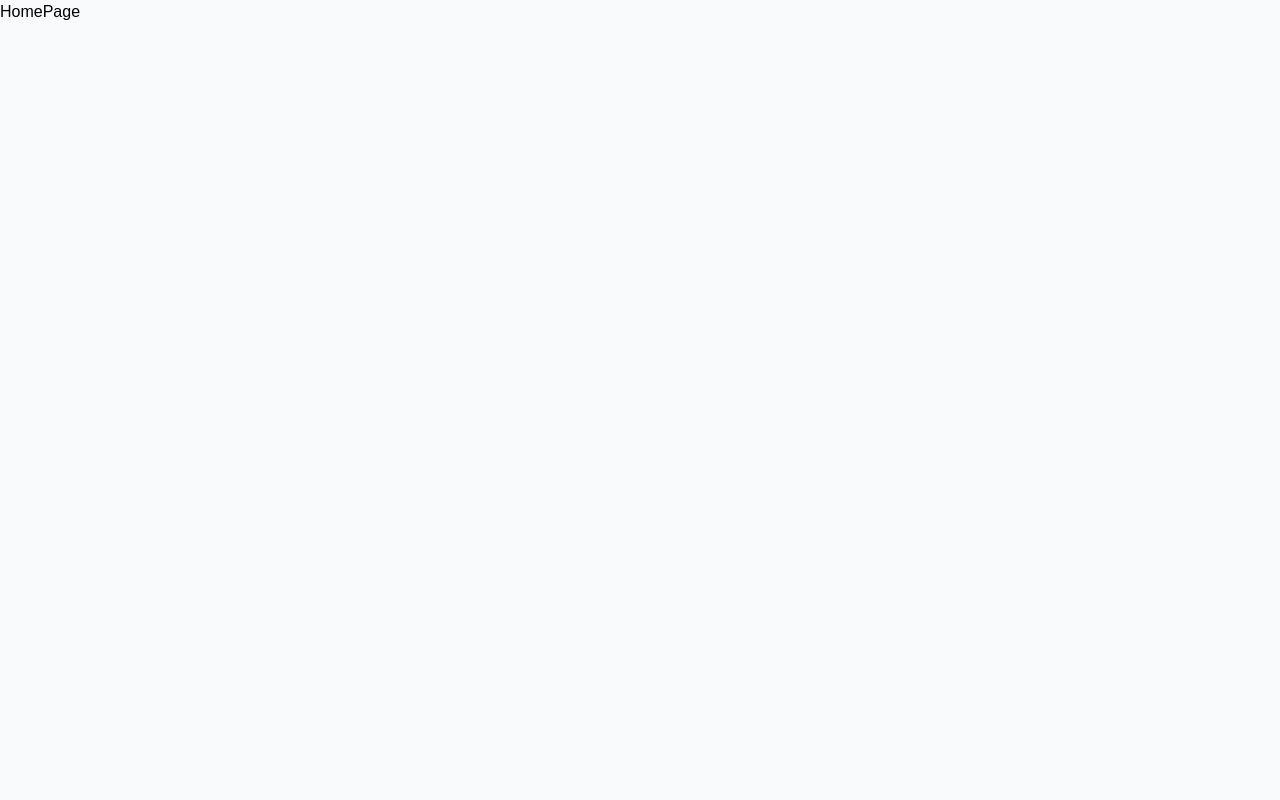
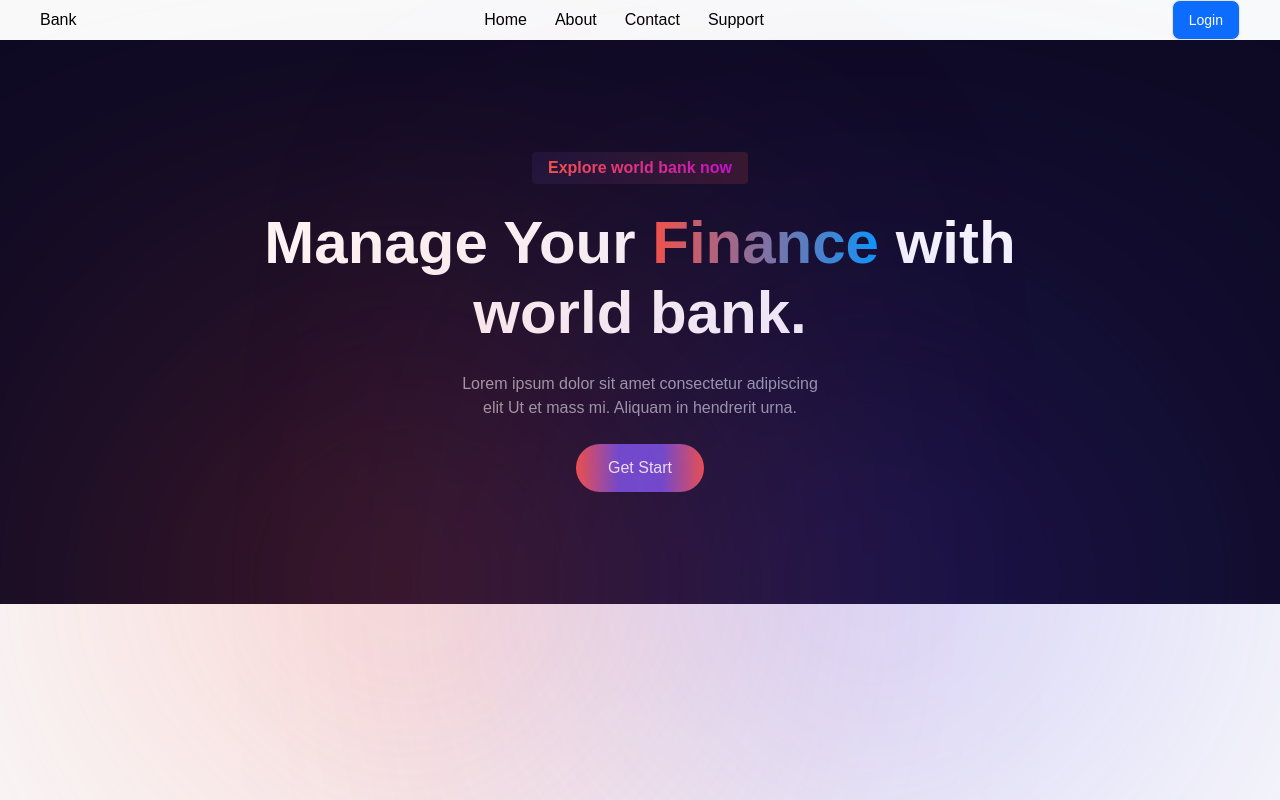
Before and after one commit to farukulWD/world-bank-frontend, a Next.js app: page / in a window 1280 px wide. Built offline with nearby package versions, Linux system fonts and the light colour scheme.

Commit message:
Added banner section

```diff
--- a/src/app/(root)/page.tsx
+++ b/src/app/(root)/page.tsx
@@ -1,7 +1,105 @@
+import PrimaryButton from '@/components/buttons/PrimaryButton';
+import Link from 'next/link';
 import React from 'react';
 
 const HomePage = () => {
-    return <div>HomePage</div>;
+    return (
+        <>
+            <header>
+                <div>
+                    <div className="container flex items-center justify-between gap-4">
+                        <Link href={'/'}>Bank</Link>
+                        <ul className="flex items-center justify-center gap-3">
+                            <li>
+                                <Link href="#" className="px-2 py-1">
+                                    Home
+                                </Link>
+                            </li>
+                            <li>
+                                <Link href="#" className="px-2 py-1">
+                                    About
+                                </Link>
+                            </li>
+                            <li>
+                                <Link href="#" className="px-2 py-1">
+                                    Contact
+                                </Link>
+                            </li>
+                            <li>
+                                <Link href="#" className="px-2 py-1">
+                                    Support
+                                </Link>
+                            </li>
+                        </ul>
+                        <div>
+                            <PrimaryButton>Login</PrimaryButton>
+                        </div>
+                    </div>
+                </div>
+            </header>
+
+            <main>
+                <section className="relative">
+                    <div
+                        className="filter-[200px] absolute -bottom-32 left-[20%] h-[300px] w-[300px] rounded-full bg-[#fb5141]"
+                        style={{ filter: 'blur(200px)' }}
+                    ></div>
+                    <div
+                        className="filter-[200px] absolute -bottom-32 right-[20%] h-[300px] w-[300px] rounded-full bg-[#573fea]"
+                        style={{ filter: 'blur(200px)' }}
+                    ></div>
+                    <div>
+                        <div className="bg-customPurple py-28">
+                            <div className="container flex items-center justify-center">
+                                <div className="flex flex-col gap-6">
+                                    <div className="flex justify-center">
+                                        <p
+                                            className="rounded bg-gradient-to-r from-[#674ad91c] to-[#fb504128] px-4 py-1"
+                                            // style={{
+                                            //     backgroundImage:
+                                            //         'linear-gradient(90deg, #674ad9 0%, #fb5141 100%)',
+                                            // }}
+                                        >
+                                            <span className="bg-gradient-to-r from-[#fb5343] to-[#c70cce] bg-clip-text font-semibold text-transparent">
+                                                Explore world bank now
+                                            </span>
+                                        </p>
+                                    </div>
+                                    <div>
+                                        <h1 className="text-center text-[60px] font-bold leading-[70px] text-white">
+                                            Manage Your{' '}
+                                            <span className="bg-gradient-to-r from-[#fb5343] to-[#059dff] bg-clip-text text-transparent">
+                                                Finance
+                                            </span>{' '}
+                                            with <br /> world bank.
+                                        </h1>
+                                    </div>
+                                    <div>
+                                        <p className="mx-auto w-1/2 text-center text-gray-400">
+                                            Lorem ipsum dolor sit amet
+                                            consectetur adipiscing elit Ut et
+                                            mass mi. Aliquam in hendrerit urna.
+                                        </p>
+                                    </div>
+                                    <div className="flex justify-center">
+                                        <button
+                                            className="rounded-3xl px-8 py-3 text-white"
+                                            style={{
+                                                backgroundImage:
+                                                    'linear-gradient(90deg, rgb(251, 81, 65), rgb(103, 74, 217), rgb(103, 74, 217), rgb(251, 81, 65))',
+                                            }}
+                                        >
+                                            Get Start
+                                        </button>
+                                    </div>
+                                </div>
+                            </div>
+                        </div>
+                    </div>
+                </section>
+            </main>
+        </>
+    );
 };
 
 export default HomePage;
--- a/src/app/globals.css
+++ b/src/app/globals.css
@@ -36,3 +36,9 @@ body {
         --accent-foreground: 210 40% 98%;
     }
 }
+
+@layer utilities {
+    .container {
+        @apply max-w-[1200px];
+    }
+}
--- a/tailwind.config.ts
+++ b/tailwind.config.ts
@@ -1,48 +1,44 @@
-import type { Config } from "tailwindcss";
+import type { Config } from 'tailwindcss';
 
 const config: Config = {
-    darkMode: ["class"],
+    darkMode: ['class'],
     content: [
-    "./src/pages/**/*.{js,ts,jsx,tsx,mdx}",
-    "./src/components/**/*.{js,ts,jsx,tsx,mdx}",
-    "./src/app/**/*.{js,ts,jsx,tsx,mdx}",
+        './src/pages/**/*.{js,ts,jsx,tsx,mdx}',
+        './src/components/**/*.{js,ts,jsx,tsx,mdx}',
+        './src/app/**/*.{js,ts,jsx,tsx,mdx}',
     ],
     theme: {
         extend: {
-		container:{
-			center:true
+            container: {
+                center: true,
             },
 
             colors: {
-
                 primary: {
                     DEFAULT: 'hsl(var(--primary))',
-  				foreground: 'hsl(var(--primary-foreground))'
+                    foreground: 'hsl(var(--primary-foreground))',
                 },
                 secondary: {
                     DEFAULT: 'hsl(var(--secondary))',
-  				foreground: 'hsl(var(--secondary-foreground))'
+                    foreground: 'hsl(var(--secondary-foreground))',
                 },
                 muted: {
                     DEFAULT: 'hsl(var(--muted))',
-  				foreground: 'hsl(var(--muted-foreground))'
+                    foreground: 'hsl(var(--muted-foreground))',
                 },
                 accent: {
                     DEFAULT: 'hsl(var(--accent))',
-  				foreground: 'hsl(var(--accent-foreground))'
+                    foreground: 'hsl(var(--accent-foreground))',
                 },
-
-			theme: 'hsl(var(--theme-color))'
-
-
+                customPurple: '#0E0A24',
+                theme: 'hsl(var(--theme-color))',
             },
-		screens:{
-			'res4':'400px',
-			'res5':'500px',
-		}
-
-  	}
+            screens: {
+                res4: '400px',
+                res5: '500px',
             },
-  plugins: [require("tailwindcss-animate")],
+        },
+    },
+    plugins: [require('tailwindcss-animate')],
 };
 export default config;
```
Lines whose indentation alone changed are shown as unchanged.
